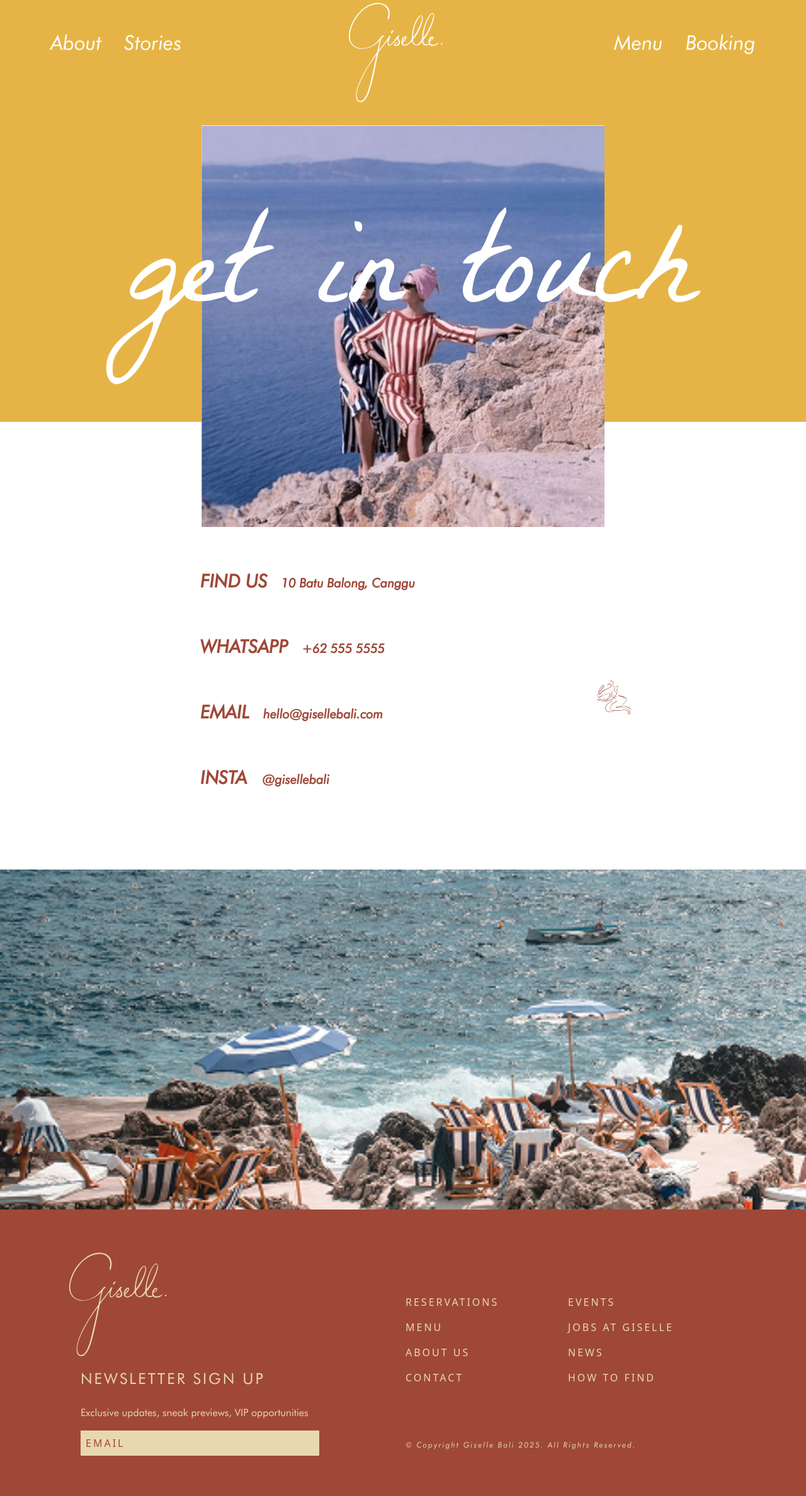
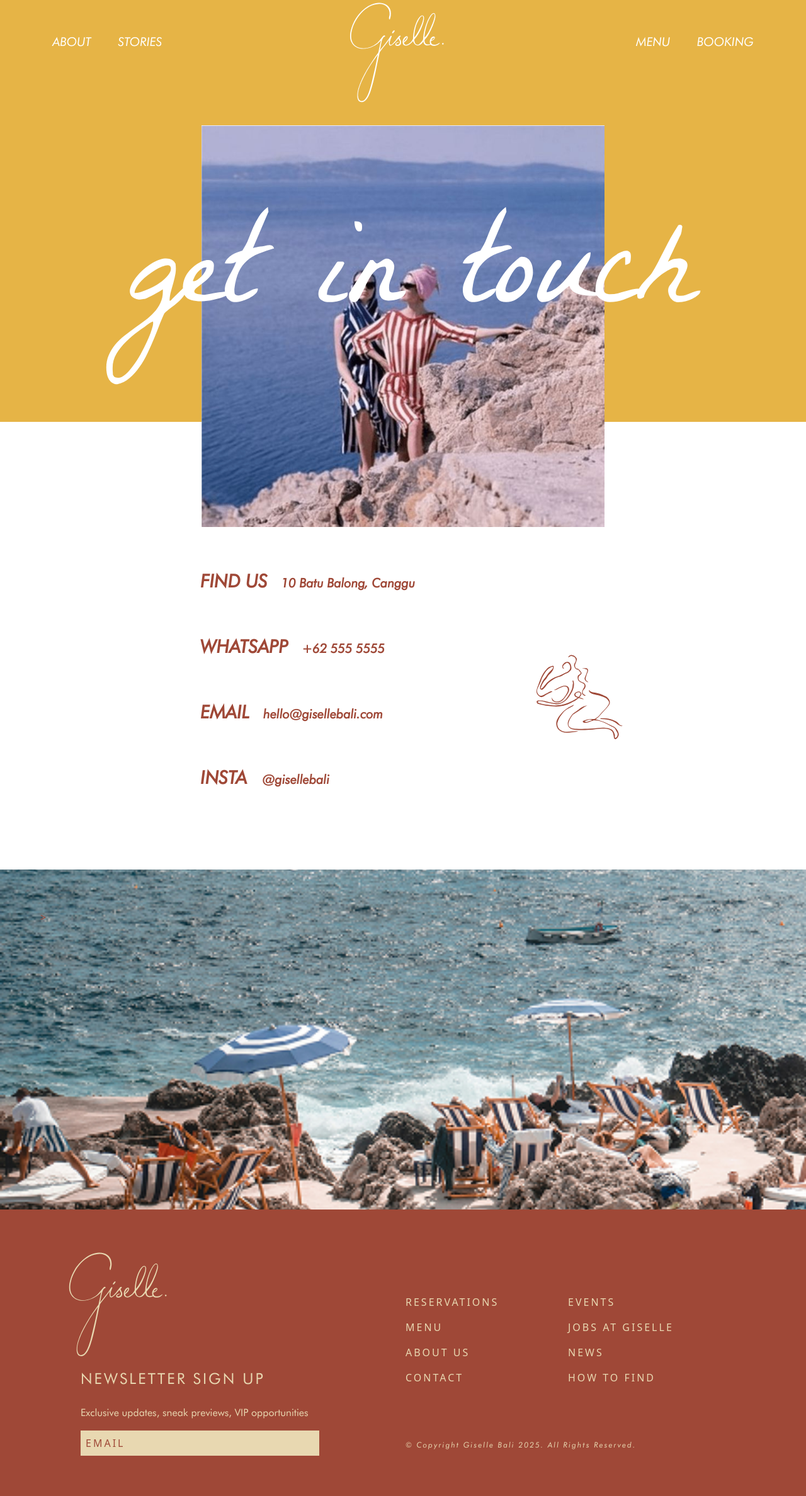
Before and after one commit to dezoul/Giselle, a Jekyll site: the page built from get-in-touch.html, in a window 1280 px wide. Shown: the whole page at 63% size. Built offline with Jekyll 4.4.1, drawn with Linux system fonts in a browser that asks for light colours; some web fonts are replaced.

Commit message:
remove editable from something that shouldn't be editable

```diff
--- a/assets/css/style.css
+++ b/assets/css/style.css
@@ -455,9 +455,6 @@
 .-right-\[17\%\] {
   right: -17%;
 }
-.-right-\[5\%\] {
-  right: -5%;
-}
 .left-0 {
   left: 0px;
 }
@@ -595,14 +592,11 @@
 .hidden {
   display: none;
 }
-.aspect-\[1\.25\] {
-  aspect-ratio: 1.25;
+.aspect-\[\.8\] {
+  aspect-ratio: .8;
 }
 .aspect-\[1\.5\] {
   aspect-ratio: 1.5;
-}
-.aspect-\[\.8\] {
-  aspect-ratio: .8;
 }
 .h-full {
   height: 100%;
@@ -926,10 +920,11 @@
 }
 
 header a {
-    text-decoration: none;
-    font-size: 2rem;
-    font-family: 'futura book italic';
-    padding: 1rem;
+  text-decoration: none;
+  font-size: 1.2rem;
+  font-family: 'futura book italic';
+  padding: 1.2rem;
+  text-transform: uppercase;
 }
 
 
@@ -1273,17 +1268,17 @@
   .md\:min-h-screen {
     min-height: 100vh;
   }
+  .md\:w-\[35vw\] {
+    width: 35vw;
+  }
   .md\:w-\[50\%\] {
     width: 50%;
   }
+  .md\:w-\[initial\] {
+    width: initial;
+  }
   .md\:w-full {
     width: 100%;
-  }
-  .md\:w-\[35vw\] {
-    width: 35vw;
-  }
-  .md\:w-\[inital\] {
-    width: inital;
   }
   .md\:max-w-full {
     max-width: 100%;
--- a/menu.html
+++ b/menu.html
@@ -111,7 +111,7 @@
 
             <div class="md:grid grid-cols-2 p-8 m-auto">
                 <div></div>
-                <div class="editable text-left justify-center px-24">
+                <div class="text-left justify-center px-24">
                     <p> {{page.banner.description}} </p>
                 </div>
 
```
Also changed, not shown: style.css (+5 -4 lines).
